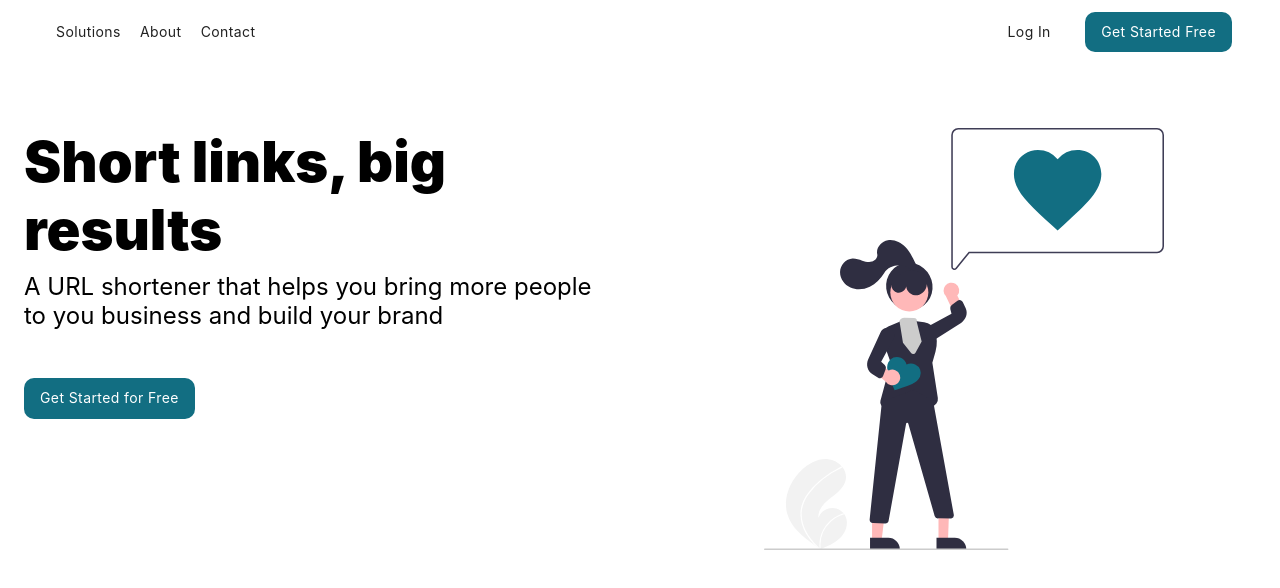
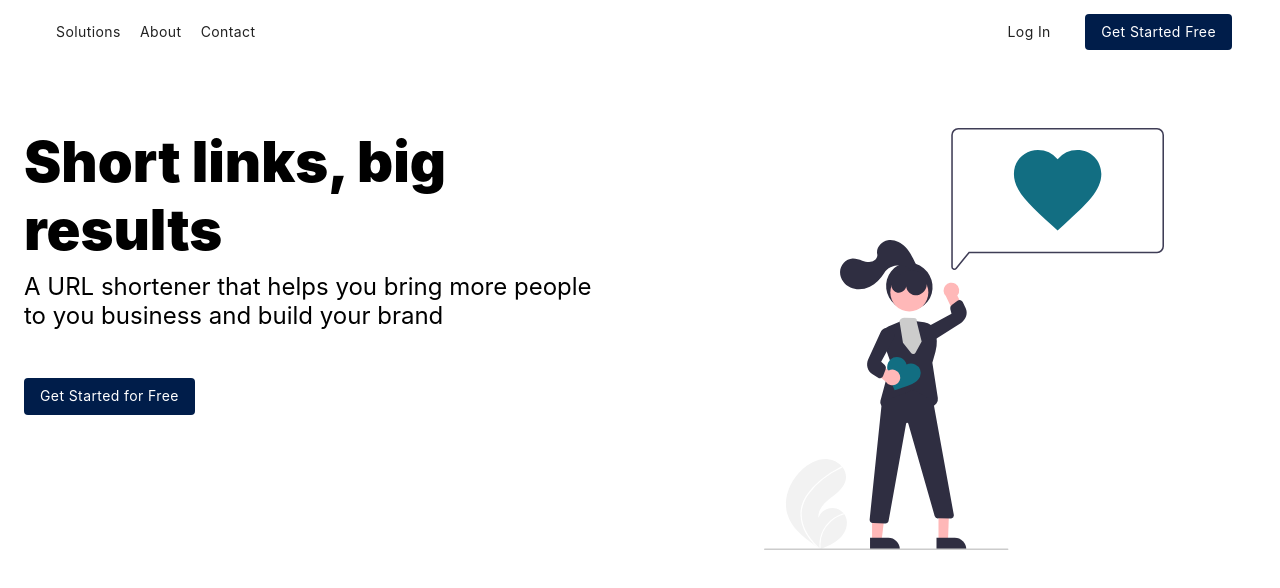
Before and after one commit to yashg160/dyte-challenge-full-stack-frontend, a React (Create React App) app: page / in a window 1280 px wide. Shown: the top 588 px of the page. Built offline with nearby package versions, Linux system fonts and the light colour scheme; no server answers.

Commit message:
CHANGE: Theme Colors and Button Styles

```diff
--- a/src/theme.js
+++ b/src/theme.js
@@ -1,28 +1,26 @@
 import { createTheme } from '@material-ui/core/styles';
-
-import { green } from '@material-ui/core/colors';
 
 const SharedButtonStyles = {
   fontWeight: 400,
   boxShadow: 'none',
-  paddingTop: '8px',
   fontFamily: 'Inter',
-  borderRadius: '10px',
+  borderRadius: '4px',
   textTransform: 'none',
-  paddingBottom: '8px',
 };
 
 const theme = createTheme({
   palette: {
     primary: {
-      main: '#126E82',
-      light: '#51C4D3',
+      main: '#001D4A',
+      light: '#27476E',
     },
-
     secondary: {
-      main: green[500],
-      light: green[400],
-      dark: green[600],
+      main: '#ECA400',
+      light: '#FFB60A',
+      dark: '#E09D00',
+    },
+    white: {
+      main: '#EAF8BF',
     },
   },
   overrides: {
```
